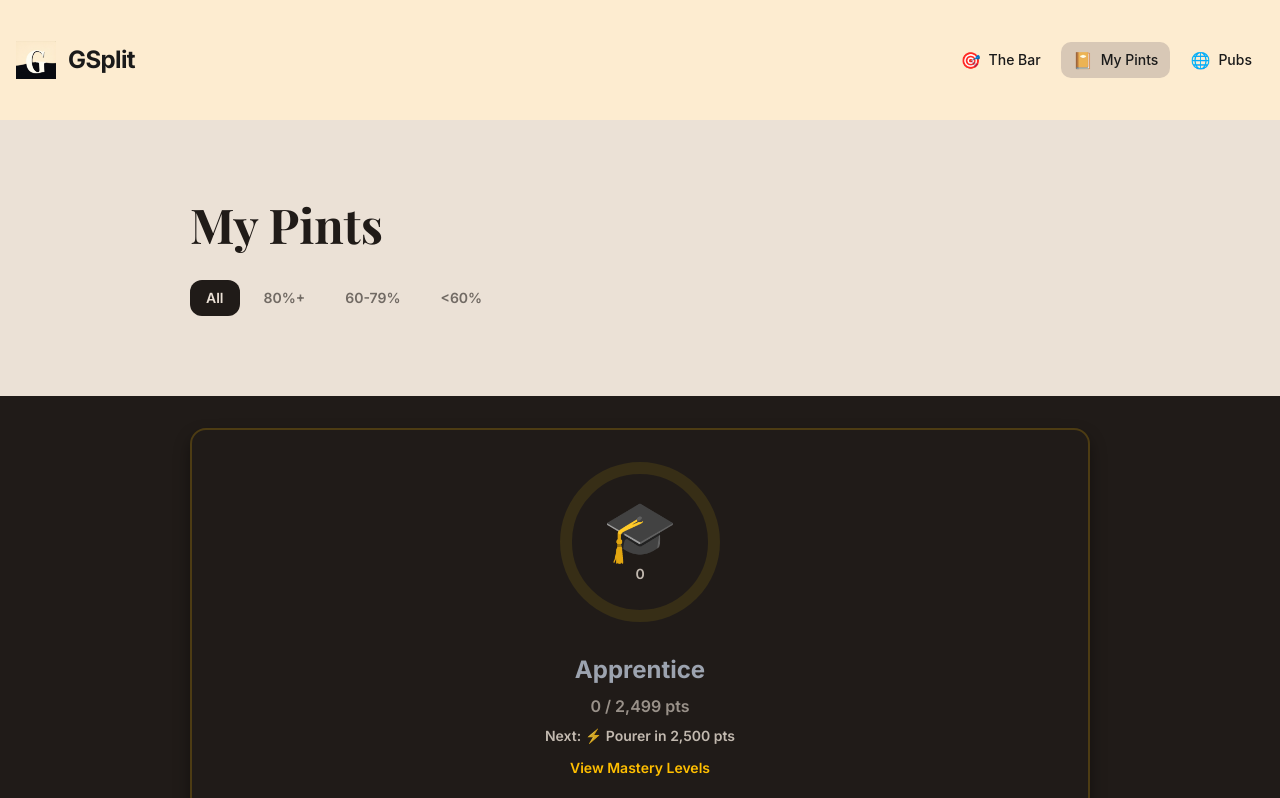
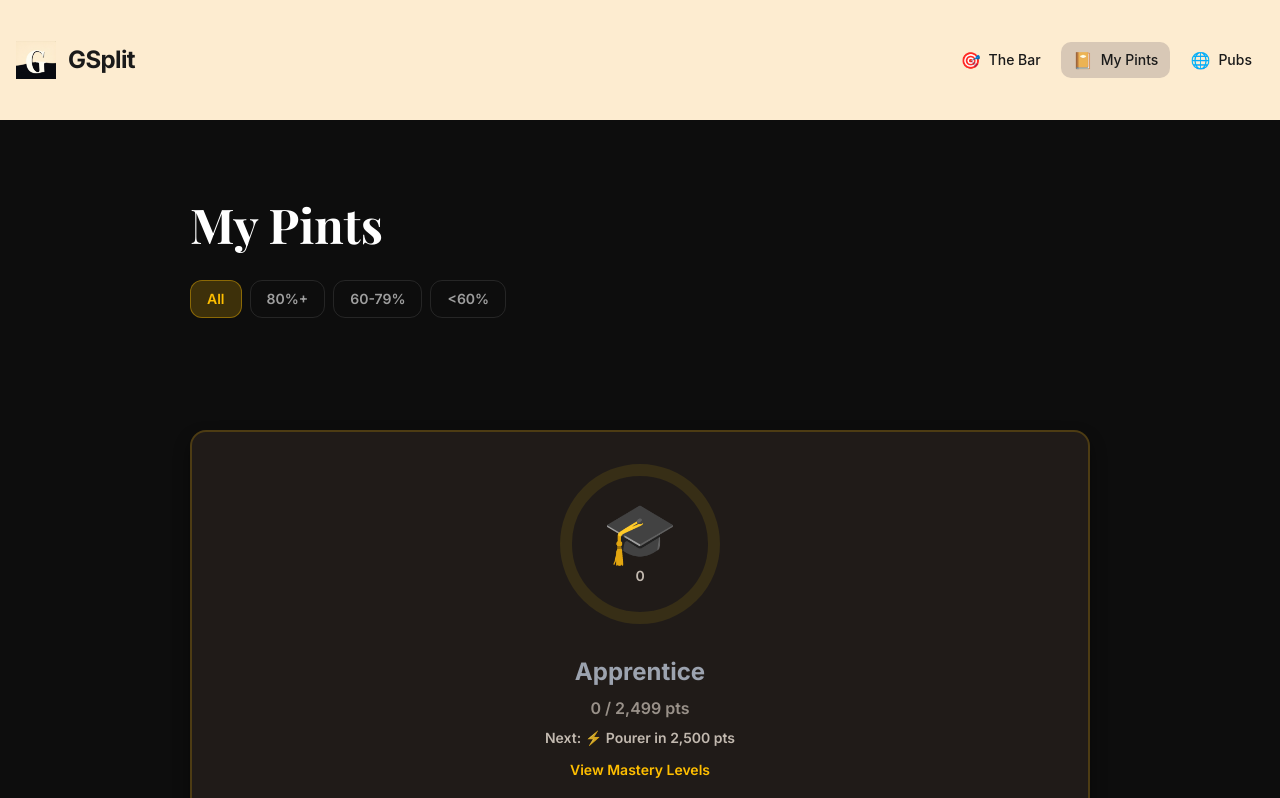
Before and after one commit to scubersteven/gsplit-app, a React (Vite) app: page /log in a window 1280 px wide. Shown: the top 798 px of the page. Built offline with nearby package versions, Linux system fonts and the light colour scheme; the HTML template or start-up script is replaced by a standard one.

Commit message:
Remove all emojis and fix background colors

```diff
--- a/src/pages/Pintlog2.tsx
+++ b/src/pages/Pintlog2.tsx
@@ -165,12 +165,12 @@ const Index = () => {
   const nextTier = currentTierIndex < TIERS.length - 1 ? TIERS[currentTierIndex + 1] : null;
 
   return (
-    <div className="min-h-screen">
-      {/* Header - Foam Cream */}
-      <header className="bg-foam-cream px-4 md:px-8 py-10 md:py-20">
+    <div className="min-h-screen bg-background">
+      {/* Header */}
+      <header className="bg-background px-4 md:px-8 py-10 md:py-20">
         <div className="max-w-[900px] mx-auto">
           {/* Title */}
-          <h1 className="font-playfair text-4xl md:text-5xl font-bold text-stout-black">
+          <h1 className="font-playfair text-4xl md:text-5xl font-bold text-white">
             My Pints
           </h1>
 
@@ -180,8 +180,8 @@ const Index = () => {
               onClick={() => setActiveFilter("all")}
               className={`font-inter text-sm font-semibold px-4 py-2 rounded-lg transition-all ${
                 activeFilter === "all"
-                  ? "bg-stout-black text-foam-cream"
-                  : "bg-transparent text-stout-black/60 hover:text-stout-black"
+                  ? "bg-harp-gold/20 text-harp-gold border border-harp-gold/40"
+                  : "bg-transparent text-white/60 hover:text-white border border-white/10"
               }`}
             >
               All
@@ -190,8 +190,8 @@ const Index = () => {
               onClick={() => setActiveFilter("excellent")}
               className={`font-inter text-sm font-semibold px-4 py-2 rounded-lg transition-all ${
                 activeFilter === "excellent"
-                  ? "bg-stout-black text-foam-cream"
-                  : "bg-transparent text-stout-black/60 hover:text-stout-black"
+                  ? "bg-harp-gold/20 text-harp-gold border border-harp-gold/40"
+                  : "bg-transparent text-white/60 hover:text-white border border-white/10"
               }`}
             >
               80%+
@@ -200,8 +200,8 @@ const Index = () => {
               onClick={() => setActiveFilter("good")}
               className={`font-inter text-sm font-semibold px-4 py-2 rounded-lg transition-all ${
                 activeFilter === "good"
-                  ? "bg-stout-black text-foam-cream"
-                  : "bg-transparent text-stout-black/60 hover:text-stout-black"
+                  ? "bg-harp-gold/20 text-harp-gold border border-harp-gold/40"
+                  : "bg-transparent text-white/60 hover:text-white border border-white/10"
               }`}
             >
               60-79%
@@ -210,8 +210,8 @@ const Index = () => {
               onClick={() => setActiveFilter("poor")}
               className={`font-inter text-sm font-semibold px-4 py-2 rounded-lg transition-all ${
                 activeFilter === "poor"
-                  ? "bg-stout-black text-foam-cream"
-                  : "bg-transparent text-stout-black/60 hover:text-stout-black"
+                  ? "bg-harp-gold/20 text-harp-gold border border-harp-gold/40"
+                  : "bg-transparent text-white/60 hover:text-white border border-white/10"
               }`}
             >
               &lt;60%
@@ -220,10 +220,10 @@ const Index = () => {
         </div>
       </header>
 
-      {/* Pint Cards Section - Stout Black */}
+      {/* Pint Cards Section */}
       <main
         ref={mainRef}
-        className="bg-stout-black px-4 md:px-8 py-4 md:py-8 min-h-[60vh] overflow-y-auto touch-pan-y"
+        className="bg-background px-4 md:px-8 py-4 md:py-8 min-h-[60vh] overflow-y-auto touch-pan-y"
         style={{ overscrollBehavior: "none" }}
       >
         <div className="max-w-[900px] mx-auto relative">
@@ -243,16 +243,7 @@ const Index = () => {
                   transition: "transform 200ms ease-out",
                 }}
               >
-                <div
-                  className="text-lg font-inter font-semibold text-harp-gold"
-                  style={{
-                    transform: isRefreshing ? "none" : `rotate(${pullRotation}deg)`,
-                    display: "inline-block",
-                    animation: isRefreshing ? "spin 1s linear infinite" : "none",
-                  }}
-                >
-                  ↻
-                </div>
+                <div className="w-6 h-6 border-2 border-harp-gold border-t-transparent rounded-full animate-spin" />
               </div>
               {isRefreshing && (
                 <span className="font-inter text-sm font-semibold text-white mt-2">
@@ -265,9 +256,7 @@ const Index = () => {
           {/* Loading State */}
           {isLoading ? (
             <div className="text-center py-20">
-              <div className="text-2xl mb-4 animate-spin text-harp-gold font-inter font-semibold">
-                ↻
-              </div>
+              <div className="w-8 h-8 border-2 border-harp-gold border-t-transparent rounded-full animate-spin mx-auto mb-4" />
               <p className="font-inter text-lg text-white/80">Loading pints...</p>
             </div>
           ) : (
```
